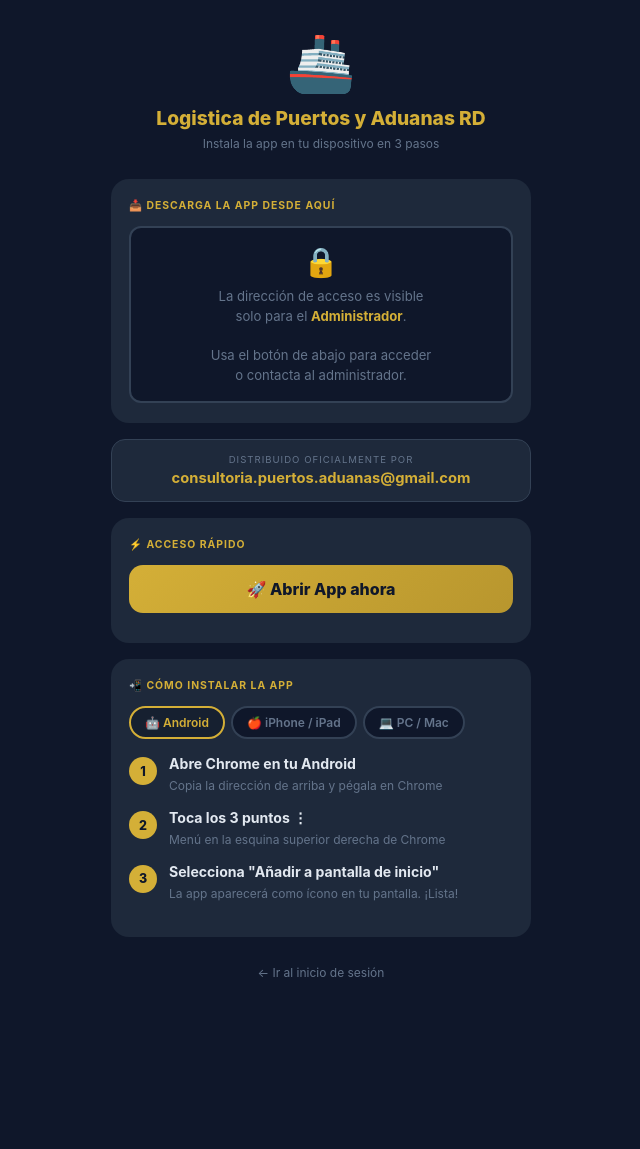
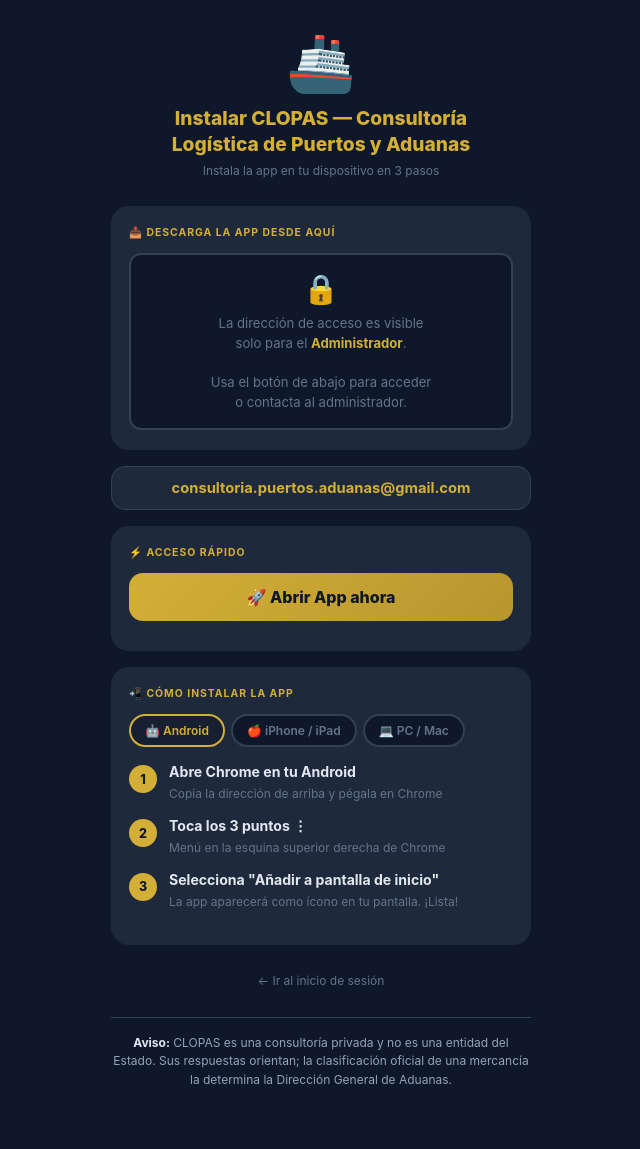
Before and after one commit to Office-Studio-Jj/biblioteca-dga, a Flask app: page /instalar in a window 1280 px wide. Shown: the whole page, without its empty margins (319-959 px from the left). Before the commit the page ends 977 px from the top, so only its background shows below. Run offline with Flask 3, Linux system fonts and the light colour scheme; parts of the project's set-up code (start-up, migrations or seed data) failed here and were passed over; some libraries are stand-ins or nearby versions.

Commit message:
fix(web): /instalar con marca CLOPAS, solo el correo de contacto y aviso legal de /clopas

```diff
--- a/templates/instalar.html
+++ b/templates/instalar.html
@@ -3,7 +3,7 @@
 <head>
   <meta charset="UTF-8">
   <meta name="viewport" content="width=device-width, initial-scale=1.0, maximum-scale=1.0, user-scalable=no">
-  <title>Instalar App — Logistica de Puertos y Aduanas RD</title>
+  <title>Instalar CLOPAS — Consultoría Logística de Puertos y Aduanas</title>
   <meta name="theme-color" content="#0f172a">
   <style>
     * { box-sizing: border-box; margin: 0; padding: 0; -webkit-tap-highlight-color: transparent; }
@@ -16,7 +16,11 @@
 
     .hero { text-align: center; margin-bottom: 28px; }
     .hero-icon { font-size: 3.5rem; margin-bottom: 10px; }
-    .hero h1  { font-size: 1.2rem; font-weight: 800; color: #d4af37; line-height: 1.3; }
+    .hero h1  {
+      font-size: 1.2rem; font-weight: 800; color: #d4af37; line-height: 1.35;
+      max-width: 22em; margin: 0 auto;
+      text-wrap: balance; overflow-wrap: break-word; hyphens: manual;
+    }
     .hero p   { font-size: 0.75rem; color: #64748b; margin-top: 5px; }
 
     .card { background: #1e293b; border-radius: 18px; padding: 20px 18px; margin-bottom: 16px; }
@@ -92,13 +96,22 @@
 
     .back-link { text-align: center; margin-top: 24px; }
     .back-link a { color: #64748b; font-size: 0.75rem; text-decoration: none; }
+
+    /* Aviso legal (mismo texto que /clopas). #94a3b8 sobre #0f172a ~ 6.9:1 (AA) */
+    .aviso-legal {
+      margin: 28px auto 0; padding-top: 16px; max-width: 40em;
+      border-top: 1px solid #334155;
+      font-size: 0.75rem; line-height: 1.55; color: #94a3b8;
+      text-align: center; overflow-wrap: break-word;
+    }
+    .aviso-legal strong { color: #e2e8f0; font-weight: 700; }
   </style>
 </head>
 <body>
 <div class="wrap">
   <div class="hero">
     <div class="hero-icon">🚢</div>
-    <h1>Logistica de Puertos y Aduanas RD</h1>
+    <h1>Instalar CLOPAS — Consultoría Logística de Puertos y Aduanas</h1>
     <p>Instala la app en tu dispositivo en 3 pasos</p>
   </div>
 
@@ -125,9 +138,8 @@
   </div>
 
   <!-- Distribuidor -->
-  <div style="background:#1e293b;border-radius:14px;padding:14px 16px;margin-bottom:16px;border:1px solid #334155;text-align:center;">
-    <div style="font-size:0.6rem;color:#64748b;text-transform:uppercase;letter-spacing:1px;margin-bottom:4px;">Distribuido oficialmente por</div>
-    <div style="font-size:0.92rem;font-weight:700;color:#d4af37;">consultoria.puertos.aduanas@gmail.com</div>
+  <div style="background:#1e293b;border-radius:14px;padding:12px 16px;margin-bottom:16px;border:1px solid #334155;text-align:center;">
+    <div style="font-size:0.92rem;font-weight:700;color:#d4af37;overflow-wrap:anywhere;">consultoria.puertos.aduanas@gmail.com</div>
   </div>
 
   <!-- Acciones -->
@@ -192,6 +204,8 @@
   </div>
 
   <div class="back-link"><a href="/login">← Ir al inicio de sesión</a></div>
+
+  <p class="aviso-legal"><strong>Aviso:</strong> CLOPAS es una consultoría privada y no es una entidad del Estado. Sus respuestas orientan; la clasificación oficial de una mercancía la determina la Dirección General de Aduanas.</p>
 </div>
 
 <script nonce="{{ csp_nonce }}">
```
Also changed, not shown: tests/test_clopas_web.py (+13 -0 lines).
